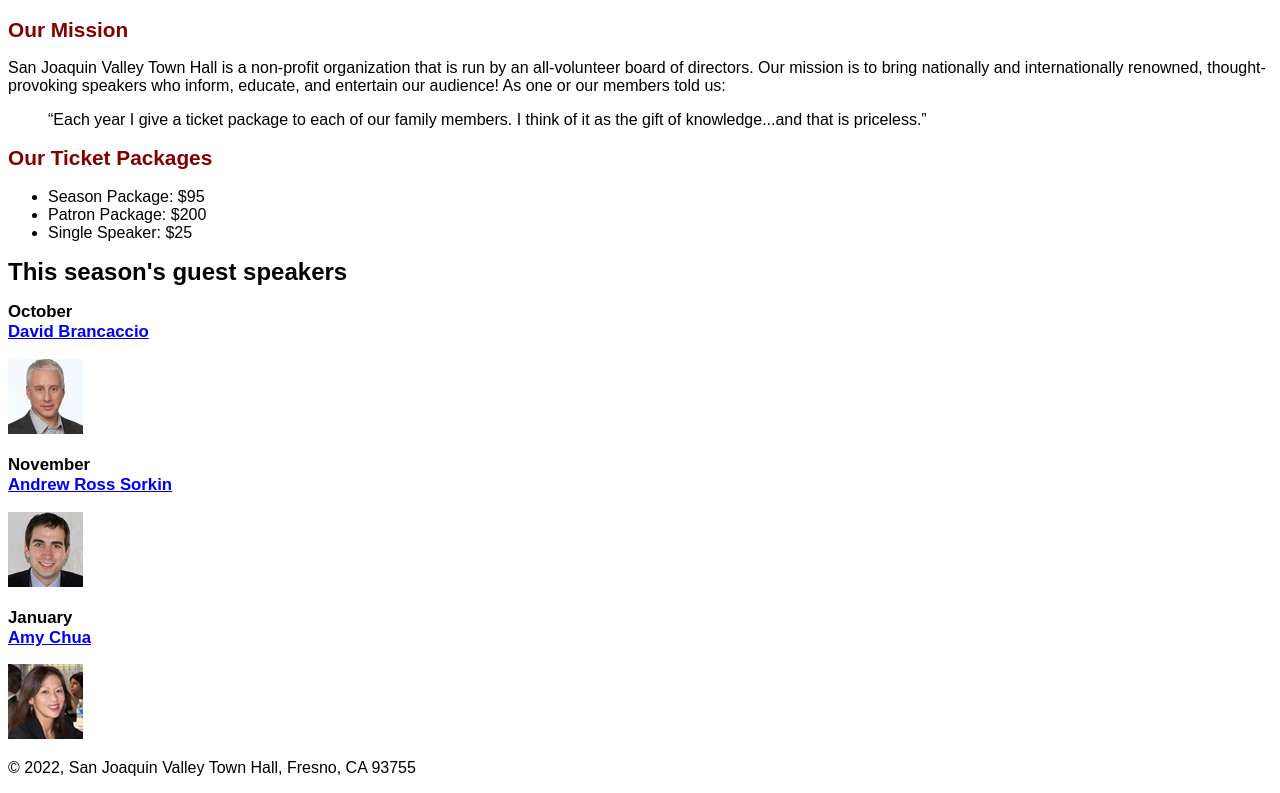
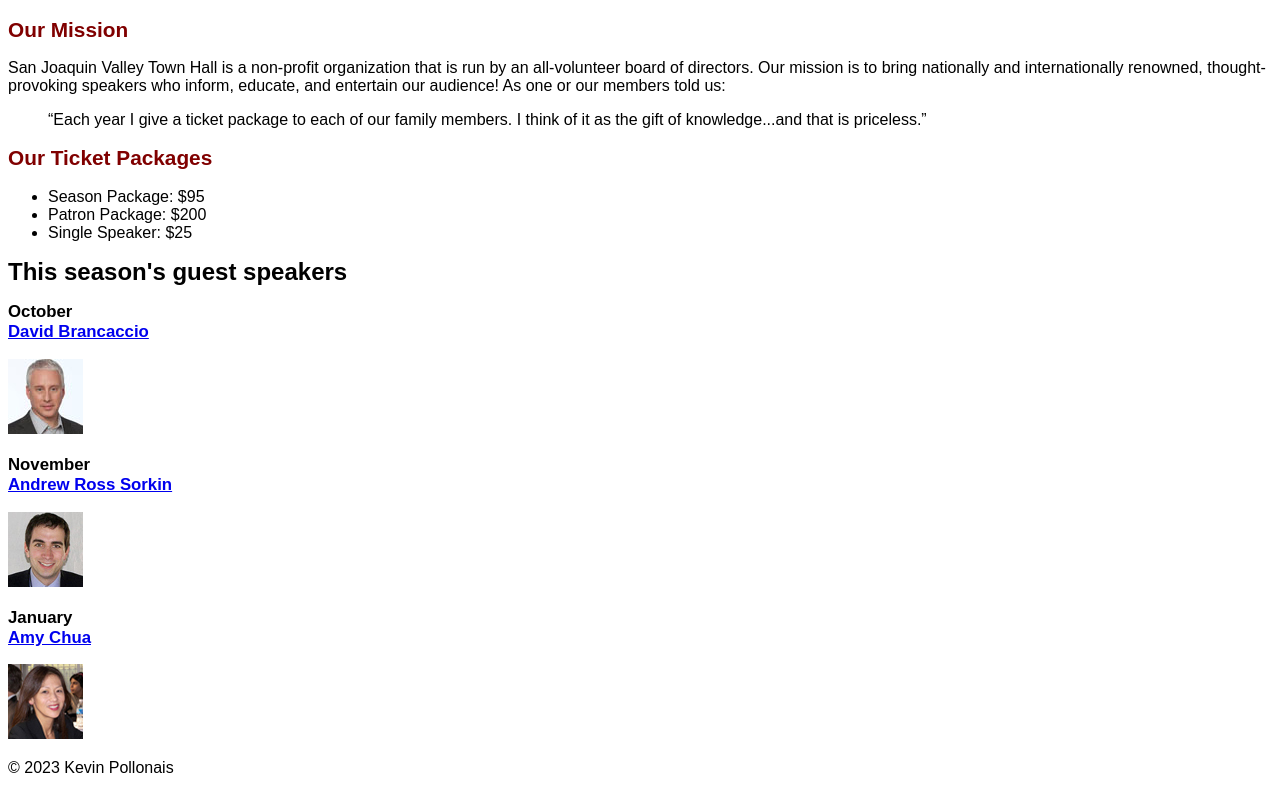
Before and after one commit to ksp231/A08, a plain HTML site: page index.html in a window 1280 px wide. Shown: the part 109-902 px from the top of the page. Drawn offline with Linux system fonts and the light colour scheme.

Commit message:
fixed copyright

```diff
--- a/index.html
+++ b/index.html
@@ -39,7 +39,7 @@
 		<img src="images/chua75.jpg" alt="Amy Chua photo">
 	</main>
 	<footer>
-		<p>&copy; 2022, San Joaquin Valley Town Hall, Fresno, CA 93755</p>
+		<p>&copy 2023 Kevin Pollonais</p>
 	</footer>
 </body>
 </html>
```
